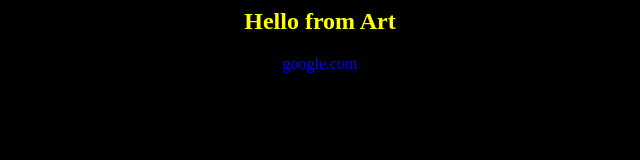
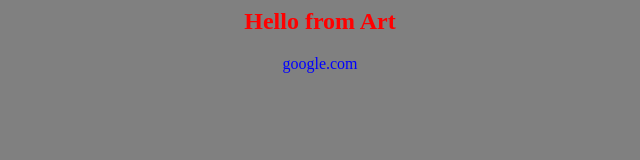
Before and after one commit to artiomgiza/app-for-jenkins, a plain HTML site: page index.html in a window 1280 px wide. Shown: the whole page, without its empty margins (320-960 px from the left). Drawn offline with Linux system fonts and the light colour scheme.

Commit message:
Update index.html

```diff
--- a/index.html
+++ b/index.html
@@ -1,7 +1,7 @@
 <html>
-<body bgcolor=black>
+<body bgcolor=gray>
 <center>
-<h2><font color=yellow>Hello from Art</font></h2>
+<h2><font color=red>Hello from Art</font></h2>
 <font color=blue>google.com</font>
 </center>
 </body>
```
